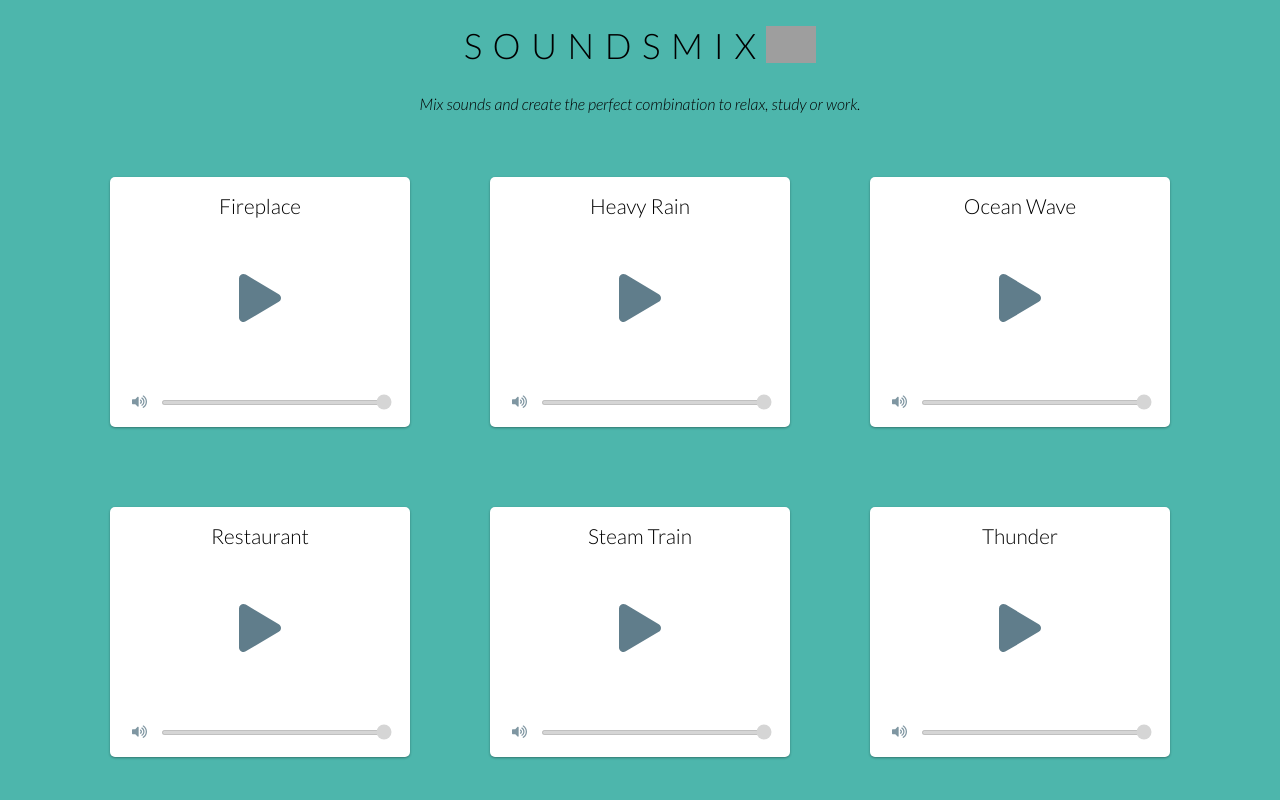
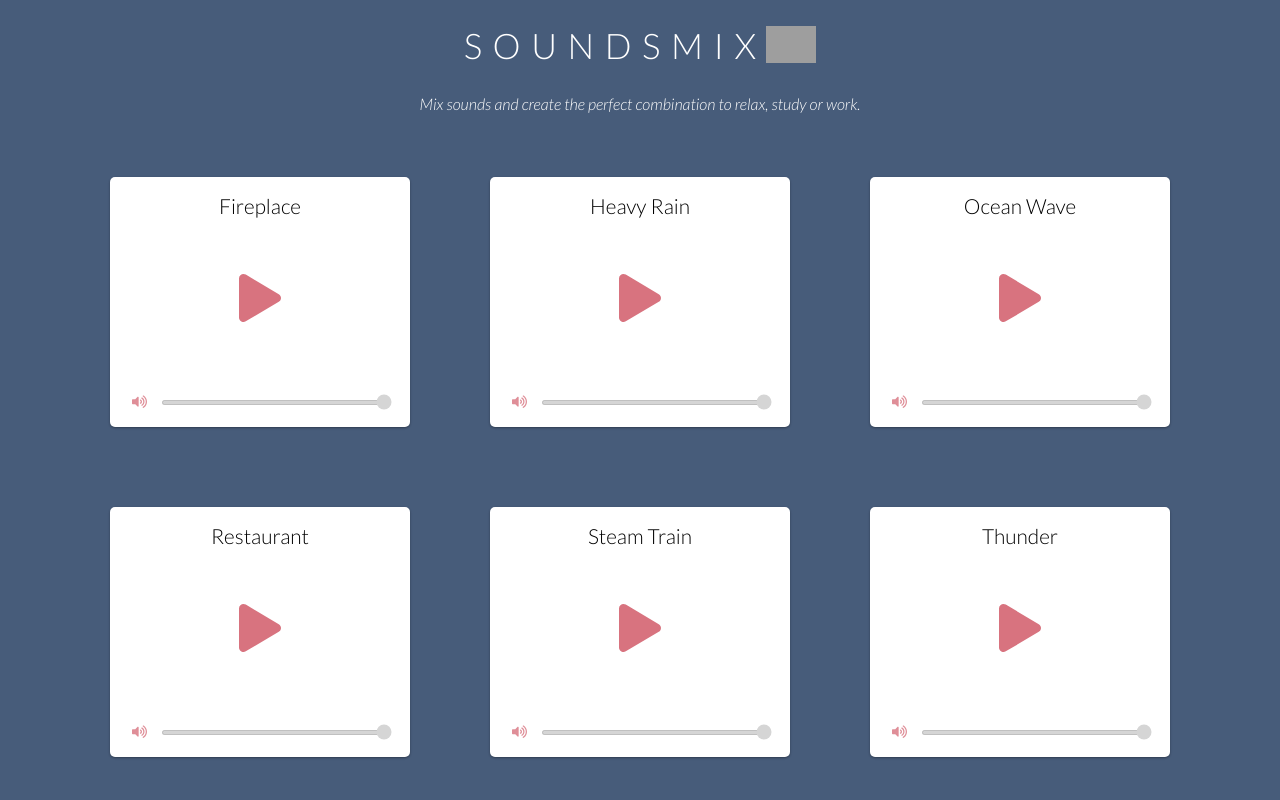
Before and after one commit to arshsahzad/CalmSound, a Next.js app: page / in a window 1280 px wide. Shown: the top 800 px of the page. Built offline with nearby package versions, Linux system fonts and the light colour scheme; grey boxes are pictures that could not be loaded.

Commit message:
Improve accessibility

```diff
--- a/components/Header.js
+++ b/components/Header.js
@@ -13,7 +13,7 @@ const Header = ({ title, description }) => {
           <Link href="/">
             <a>
               <h1>SoundsMix</h1>
-              <img src="/images/blender.svg" width="50" />
+              <img src="/images/blender.svg" width="50" alt="Mixer" />
             </a>
           </Link>
         </div>
--- a/components/Header.module.scss
+++ b/components/Header.module.scss
@@ -1,4 +1,6 @@
 .header {
+  color: white;
+
   .titleWrapper {
     margin-bottom: 0.3rem;
 
@@ -7,7 +9,7 @@
       align-items: center;
       justify-content: center;
       text-decoration: none;
-      color: black;
+      color: white;
 
       h1 {
         font-weight: 300;
--- a/components/SoundWidget.js
+++ b/components/SoundWidget.js
@@ -91,6 +91,9 @@ const SoundWidget = ({ title, path }) => {
             max="100"
             step="1"
             value={volume}
+            aria-valuemin="0"
+            aria-valuemax="100"
+            aria-valuenow={volume}
             onChange={onVolumeChange}
             aria-label={`Volume Slider for ${title}`}
           />
--- a/components/SoundWidget.module.scss
+++ b/components/SoundWidget.module.scss
@@ -41,7 +41,7 @@
         align-items: center;
         justify-content: center;
         font-size: 3rem;
-        color: #607d8b;
+        color: #d8737f;
       }
     }
 
@@ -63,7 +63,7 @@
 
       .volumeIcon {
         cursor: pointer;
-        color: #607d8b;
+        color: #d8737f;
         border: 0;
         background: white;
       }
@@ -118,7 +118,7 @@
     transform: scaleY(0.4);
     height: 100%;
     width: var(--boxSize);
-    background: #12e2dc;
+    background: #fcbb6d;
     animation-duration: 1.2s;
     animation-timing-function: ease-in-out;
     animation-iteration-count: infinite;
--- a/styles/index.scss
+++ b/styles/index.scss
@@ -16,7 +16,7 @@ body {
 
 body {
   font-family: "Lato", sans-serif;
-  background: #4db6ac;
+  background: #475c7a;
 }
 
 #__next {
```
